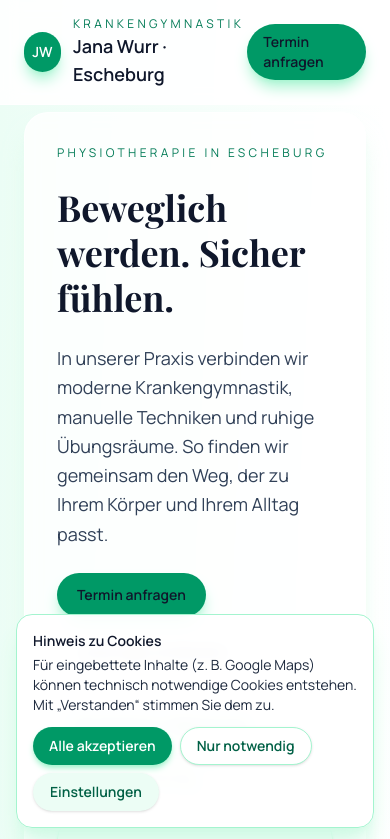
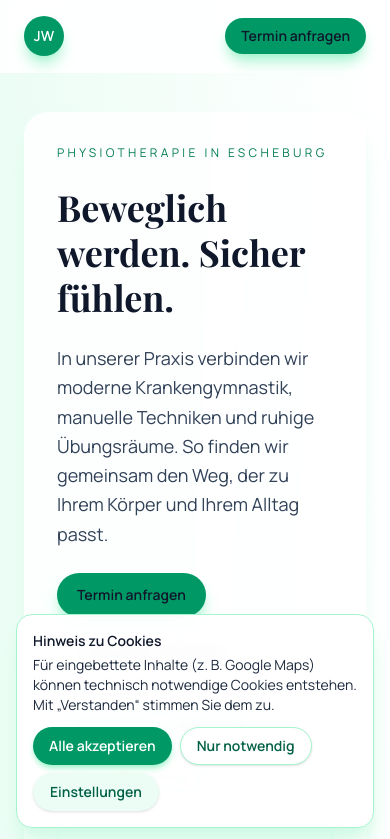
Before and after one commit to RomanHH81/Jana-Wurr---Krankengymnastik-Escheburg, a Next.js app in the folder frontend/: page / in a window 390 px wide. Shown: the top 839 px of the page. Built offline with nearby package versions, Linux system fonts and the light colour scheme; a web font is replaced by a local one.

Commit message:
Add responsive mobile menu behavior

```diff
--- a/frontend/src/components/Header.tsx
+++ b/frontend/src/components/Header.tsx
@@ -1,21 +1,61 @@
+"use client";
+
 import { navLinks } from "@/app/data";
 import Link from "next/link";
+import { useEffect, useState } from "react";
 
 export default function Header() {
+  const [open, setOpen] = useState(false);
+
+  useEffect(() => {
+    const onResize = () => {
+      if (window.innerWidth >= 768) setOpen(false);
+    };
+    window.addEventListener("resize", onResize);
+    return () => window.removeEventListener("resize", onResize);
+  }, []);
+
   return (
     <header className="fixed inset-x-0 top-0 z-40 border-b border-white/60 bg-white/90 backdrop-blur">
       <div className="mx-auto flex max-w-6xl items-center justify-between px-6 py-4">
-        <Link href="/#start" className="flex items-center gap-3">
+        {/* Mobile toggle: <=767 px */}
+        <button
+          type="button"
+          aria-expanded={open}
+          aria-controls="mobile-nav"
+          onClick={() => setOpen((v) => !v)}
+          className="flex items-center gap-3 md:hidden"
+        >
           <div className="flex h-10 w-10 items-center justify-center rounded-full bg-emerald-600 text-sm font-semibold uppercase text-white shadow-lg shadow-emerald-200">
             JW
           </div>
-          <div className="leading-tight">
+          <div className="hidden leading-tight sm:flex">
+            <p className="text-xs uppercase tracking-[0.28em] text-emerald-700">
+              Krankengymnastik
+            </p>
+            <p className="text-sm font-semibold text-slate-900 sm:ml-2">
+              Jana Wurr
+            </p>
+          </div>
+        </button>
+
+        {/* Desktop / Tablet logo */}
+        <Link
+          href="/#start"
+          className="hidden items-center gap-3 md:flex"
+          aria-label="Startseite"
+        >
+          <div className="flex h-10 w-10 items-center justify-center rounded-full bg-emerald-600 text-sm font-semibold uppercase text-white shadow-lg shadow-emerald-200">
+            JW
+          </div>
+          <div className="hidden leading-tight lg:flex">
             <p className="text-xs uppercase tracking-[0.28em] text-emerald-700">
               Krankengymnastik
             </p>
             <p className="text-lg font-semibold">Jana Wurr · Escheburg</p>
           </div>
         </Link>
+
         <nav
           className="hidden items-center gap-6 text-sm font-medium text-slate-700 md:flex"
           aria-label="Hauptnavigation"
@@ -31,12 +71,38 @@ export default function Header() {
           ))}
         </nav>
         <Link
-          className="rounded-full bg-emerald-600 px-4 py-2 text-sm font-semibold text-white shadow-lg shadow-emerald-200 transition hover:-translate-y-0.5 hover:bg-emerald-700"
+          className="rounded-full bg-emerald-600 px-4 py-2 text-center text-sm font-semibold text-white shadow-lg shadow-emerald-200 transition hover:-translate-y-0.5 hover:bg-emerald-700"
           href="/#kontakt"
         >
           Termin anfragen
         </Link>
       </div>
+
+      {/* Mobile dropdown */}
+      <div
+        id="mobile-nav"
+        className={`md:hidden ${open ? "block" : "hidden"} border-t border-white/80 bg-white/95 shadow-lg shadow-emerald-100`}
+      >
+        <div className="mx-auto flex max-w-6xl flex-col gap-3 px-6 py-4 text-sm font-medium text-slate-800">
+          {navLinks.map((link) => (
+            <Link
+              key={link.href}
+              href={link.href}
+              className="rounded-lg px-2 py-2 transition hover:bg-emerald-50"
+              onClick={() => setOpen(false)}
+            >
+              {link.label}
+            </Link>
+          ))}
+          <Link
+            href="/#kontakt"
+            className="mt-2 rounded-full bg-emerald-600 px-4 py-2 text-center text-sm font-semibold text-white shadow-lg shadow-emerald-200 transition hover:-translate-y-0.5 hover:bg-emerald-700"
+            onClick={() => setOpen(false)}
+          >
+            Termin anfragen
+          </Link>
+        </div>
+      </div>
     </header>
   );
 }
```
